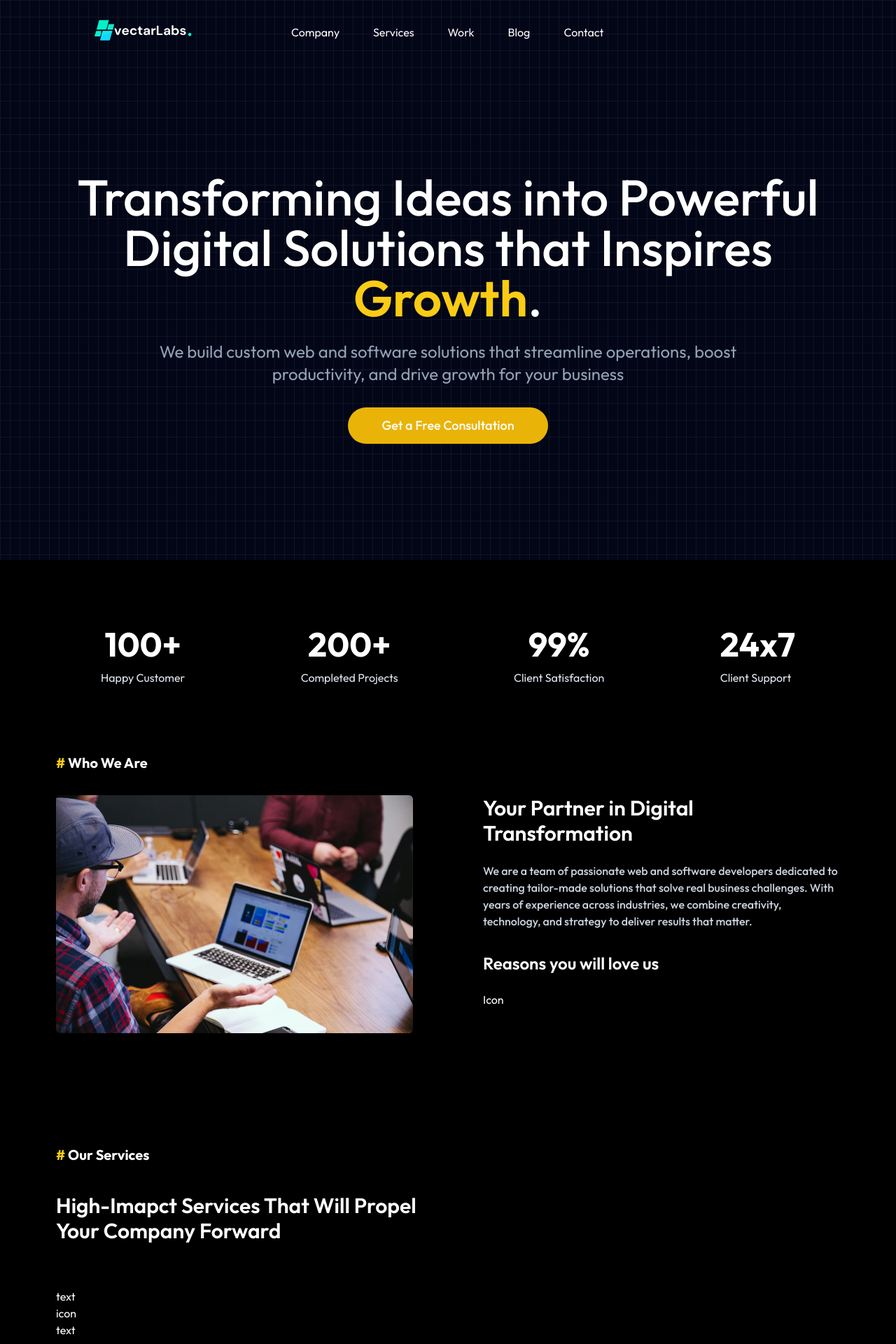
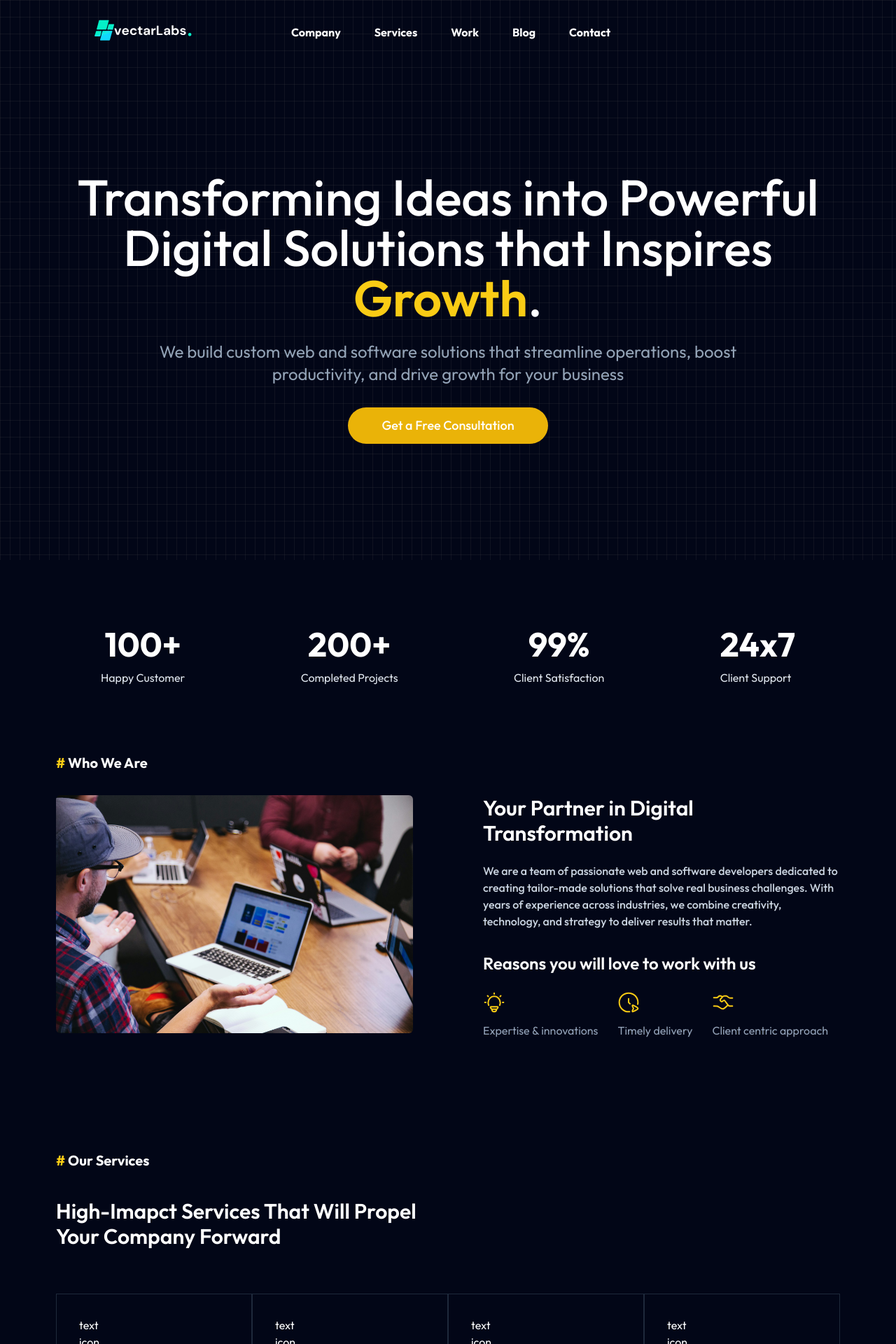
Before and after one commit to kitindi/vectarlabs-coming, a React (Vite) app: page / in a window 1280 px wide. Shown: the top 1920 px of the page at 70% size. Built offline with nearby package versions, Linux system fonts and the light colour scheme.

Commit message:
added services page and router configs

```diff
--- a/src/App.jsx
+++ b/src/App.jsx
@@ -1,17 +1,17 @@
-import About from "./components/About";
-import Header from "./components/Header";
-import Services from "./components/Services";
+import { createBrowserRouter, createRoutesFromElements, Route, RouterProvider } from "react-router-dom";
 
+import Home from "./pages/Home";
+import Layout from "./routes/Layout";
+
+const router = createBrowserRouter(
+  createRoutesFromElements(
+    <Route path="/" element={<Layout />}>
+      <Route index element={<Home />} />
+    </Route>
+  )
+);
 function App() {
-  return (
-    <>
-      <div>
-        <Header />
-        <About />
-        <Services />
-      </div>
-    </>
-  );
+  return <RouterProvider router={router} />;
 }
 
 export default App;
--- a/src/components/About.jsx
+++ b/src/components/About.jsx
@@ -5,7 +5,7 @@ import aboutImage2 from "../assets/about_2.jpg";
 
 const About = () => {
   return (
-    <div className="w-full text-white bg-black py-8">
+    <div className="w-full text-white bg-slate-950 py-8">
       <div className="container mx-auto px-8 md:px-20 lg:px-20 max-w-6xl ">
         <div className="flex flex-wrap items-center gap-4 md:gap-0 justify-between w-full py-16">
           <div className="flex flex-col items-center md:justify-start">
@@ -49,10 +49,70 @@ const About = () => {
             of experience across industries, we combine creativity, technology, and strategy to deliver results that matter.
           </p>
           <p></p>
-          <p className="text-2xl font-semibold py-6">Reasons you will love us</p>
-          <div className="flex flex-wrap">
+          <p className="text-2xl font-semibold py-6">Reasons you will love to work with us</p>
+          <div className="flex flex-wrap gap-7">
             <div>
-              <p>Icon</p>
+              <p>
+                <svg xmlns="http://www.w3.org/2000/svg" viewBox="0 0 24 24" width="32" height="32" color="#facc15" fill="none">
+                  <path
+                    d="M6.08938 14.9992C5.71097 14.1486 5.5 13.2023 5.5 12.2051C5.5 8.50154 8.41015 5.49921 12 5.49921C15.5899 5.49921 18.5 8.50154 18.5 12.2051C18.5 13.2023 18.289 14.1486 17.9106 14.9992"
+                    stroke="currentColor"
+                    stroke-width="1.5"
+                    stroke-linecap="round"
+                  />
+                  <path d="M12 1.99921V2.99921" stroke="currentColor" stroke-width="1.5" stroke-linecap="round" stroke-linejoin="round" />
+                  <path d="M22 11.9992H21" stroke="currentColor" stroke-width="1.5" stroke-linecap="round" stroke-linejoin="round" />
+                  <path d="M3 11.9992H2" stroke="currentColor" stroke-width="1.5" stroke-linecap="round" stroke-linejoin="round" />
+                  <path d="M19.0704 4.92792L18.3633 5.63503" stroke="currentColor" stroke-width="1.5" stroke-linecap="round" stroke-linejoin="round" />
+                  <path d="M5.6368 5.636L4.92969 4.92889" stroke="currentColor" stroke-width="1.5" stroke-linecap="round" stroke-linejoin="round" />
+                  <path
+                    d="M14.517 19.3056C15.5274 18.9788 15.9326 18.054 16.0466 17.1238C16.0806 16.8459 15.852 16.6154 15.572 16.6154L8.47685 16.6156C8.18725 16.6156 7.95467 16.8614 7.98925 17.1489C8.1009 18.0773 8.3827 18.7555 9.45345 19.3056M14.517 19.3056C14.517 19.3056 9.62971 19.3056 9.45345 19.3056M14.517 19.3056C14.3955 21.2506 13.8338 22.0209 12.0068 21.9993C10.0526 22.0354 9.60303 21.0833 9.45345 19.3056"
+                    stroke="currentColor"
+                    stroke-width="1.5"
+                    stroke-linecap="round"
+                    stroke-linejoin="round"
+                  />
+                </svg>
+              </p>
+              <p className="text-slate-400 mt-3">Expertise & innovations</p>
+            </div>
+            <div>
+              <p>
+                <svg xmlns="http://www.w3.org/2000/svg" viewBox="0 0 24 24" width="32" height="32" color="#facc15" fill="none">
+                  <path d="M12 8V12L13.5 13.5" stroke="currentColor" stroke-width="1.5" stroke-linecap="round" stroke-linejoin="round" />
+                  <path
+                    d="M19.5454 16.4534C21.1818 17.337 22 17.7789 22 18.5C22 19.2211 21.1818 19.663 19.5454 20.5466L18.4311 21.1484C17.1744 21.827 16.5461 22.1663 16.2439 21.9196C15.504 21.3154 16.6567 19.7561 16.9403 19.2037C17.2277 18.644 17.2225 18.3459 16.9403 17.7963C16.6567 17.2439 15.504 15.6846 16.2439 15.0804C16.5461 14.8337 17.1744 15.173 18.4311 15.8516L19.5454 16.4534Z"
+                    stroke="currentColor"
+                    stroke-width="1.5"
+                  />
+                  <path
+                    d="M13.0261 21.948C12.6888 21.9824 12.3464 22 12 22C6.47715 22 2 17.5228 2 12C2 6.47715 6.47715 2 12 2C17.5228 2 22 6.47715 22 12C22 12.6849 21.9311 13.3538 21.8 14"
+                    stroke="currentColor"
+                    stroke-width="1.5"
+                    stroke-linecap="round"
+                  />
+                </svg>
+              </p>
+              <p className="text-slate-400 mt-3">Timely delivery</p>
+            </div>
+            <div>
+              <p>
+                <svg xmlns="http://www.w3.org/2000/svg" viewBox="0 0 24 24" width="32" height="32" color="#facc15" fill="none">
+                  <path
+                    d="M2 7H4.86503C5.59174 7 6.28868 6.64031 6.80255 6.00005C7.53643 5.08565 8.62195 4.76636 9.60655 5.17529L11 5.75402M2 15.9668H3.62068C4.78017 15.9668 5.35991 15.9668 5.90812 16.1213C5.93477 16.1288 5.96134 16.1366 5.98782 16.1446C6.53259 16.3101 7.01496 16.6209 7.97971 17.2427C9.86787 18.4596 10.812 19.0681 11.8407 18.994C11.8892 18.9905 11.9376 18.9858 11.9859 18.9801C13.0096 18.8577 13.8119 18.0821 15.4166 16.5308L17 15"
+                    stroke="currentColor"
+                    stroke-width="1.5"
+                    stroke-linecap="round"
+                  />
+                  <path
+                    d="M22 7.23384H19.4832C18.4174 7.23384 17.6649 6.65468 16.9003 5.88258C16.4051 5.38247 15.7731 5.08772 15.1088 5.04713C14.366 5.00175 13.5053 4.93785 12.784 5.13601C11.9811 5.35656 11.451 5.96063 10.8902 6.59196L9.44309 8.22111C8.8523 8.88621 8.8523 9.96455 9.44309 10.6297C9.953 11.2037 10.7519 11.2928 11.3519 10.8424C11.7837 10.5184 12.2743 9.99506 12.7831 9.83025C13.3557 9.64476 13.7109 10.0615 14.0354 10.4999L16.3556 13.6344C17.2167 14.7976 17.6472 15.3793 18.2358 15.6896C18.8244 16 19.4969 16 20.842 16H22"
+                    stroke="currentColor"
+                    stroke-width="1.5"
+                    stroke-linecap="round"
+                  />
+                </svg>
+              </p>
+              <p className="text-slate-400 mt-3">Client centric approach</p>
             </div>
           </div>
         </div>
--- a/src/components/Navbar.jsx
+++ b/src/components/Navbar.jsx
@@ -1,4 +1,4 @@
-import React from "react";
+import { Link } from "react-router-dom";
 import logo from "../assets/logo.svg";
 
 const Navbar = () => {
@@ -6,37 +6,30 @@ const Navbar = () => {
     <div className="absolute top-0 left-0 w-full overflow-hidden">
       <div className="container mx-auto px-4 md:px-20 lg:px-32 max-w-8xl py-4">
         <div className="flex items-center space-x-32">
-          <a href="">
+          <Link to="/">
             <img src={logo} alt="" className="w-40  md:w-40 h-12" />
-          </a>
-          <nav className="hidden md:block pt-3">
-            <ul className=" flex items-center justify-center space-x-12">
-              <li>
-                <a href="" className="text-[#fef8fd] text-md">
-                  Company
-                </a>
-              </li>
-              <li>
-                <a href="" className="text-[#fef8fd] text-md">
-                  Services
-                </a>
-              </li>
-              <li>
-                <a href="" className="text-[#fef8fd] text-md">
-                  Work
-                </a>
-              </li>
-              <li>
-                <a href="" className="text-[#fef8fd] text-md">
-                  Blog
-                </a>
-              </li>
-              <li>
-                <a href="" className="text-[#fef8fd] text-md">
-                  Contact
-                </a>
-              </li>
-            </ul>
+          </Link>
+          <nav className="hidden  pt-3 md:flex items-center justify-center space-x-12">
+            <Link to="" className="text-white font-bold">
+              {" "}
+              Company
+            </Link>
+            <Link to="#services" className="text-white font-bold">
+              {" "}
+              Services
+            </Link>
+            <Link to="#work" className="text-white font-bold">
+              {" "}
+              Work
+            </Link>
+            <Link to="#blog" className="text-white font-bold">
+              {" "}
+              Blog
+            </Link>
+            <Link to="#contact" className="text-white font-bold">
+              {" "}
+              Contact
+            </Link>
           </nav>
         </div>
       </div>
--- a/src/components/Services.jsx
+++ b/src/components/Services.jsx
@@ -1,17 +1,30 @@
-import React from "react";
-
 const Services = () => {
   return (
     <div>
-      <div className="w-full text-white bg-black py-32">
+      <div className="w-full text-white bg-slate-950 py-32">
         <div className="container mx-auto px-8 md:px-20 lg:px-20 max-w-7xl ">
           <h2 className="text-xl font-bold mb-10">
             {" "}
             <span className="text-yellow-400">#</span> Our Services
           </h2>
           <h2 className="text-3xl font-semibold max-w-xl">High-Imapct Services That Will Propel Your Company Forward</h2>
-          <div className="py-16">
-            <div>
+          <div className="w-full py-16 grid grid-cols-12">
+            <div className="p-8 border border-slate-800 col-span-3">
+              <p>text</p>
+              <p>icon</p>
+              <p>text</p>
+            </div>
+            <div className="p-8 border border-slate-800 col-span-3">
+              <p>text</p>
+              <p>icon</p>
+              <p>text</p>
+            </div>
+            <div className="p-8 border border-slate-800 col-span-3">
+              <p>text</p>
+              <p>icon</p>
+              <p>text</p>
+            </div>
+            <div className="p-8 border border-slate-800 col-span-3">
               <p>text</p>
               <p>icon</p>
               <p>text</p>
--- /dev/null
+++ b/src/pages/Home.jsx
@@ -0,0 +1,14 @@
+import React from "react";
+import About from "../components/About";
+import Services from "../components/Services";
+
+const Home = () => {
+  return (
+    <div>
+      <About />
+      <Services />
+    </div>
+  );
+};
+
+export default Home;
--- /dev/null
+++ b/src/routes/Layout.jsx
@@ -0,0 +1,13 @@
+import { Outlet } from "react-router-dom";
+import Header from "../components/Header";
+
+const Layout = () => {
+  return (
+    <div>
+      <Header />
+      <Outlet />
+    </div>
+  );
+};
+
+export default Layout;
```
